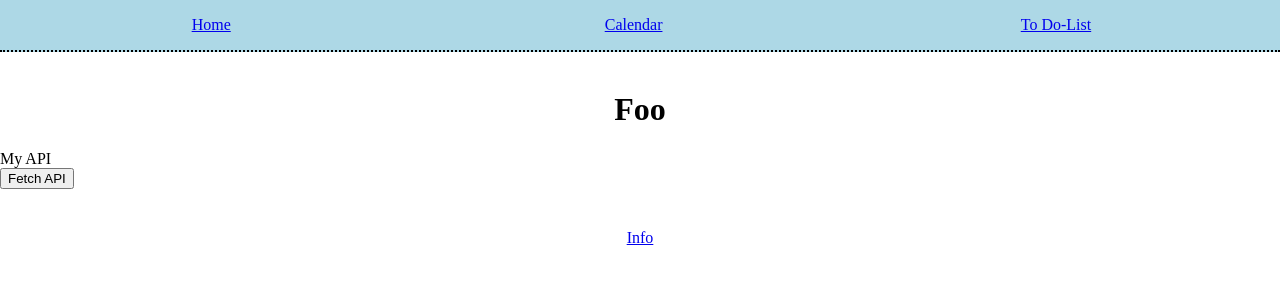
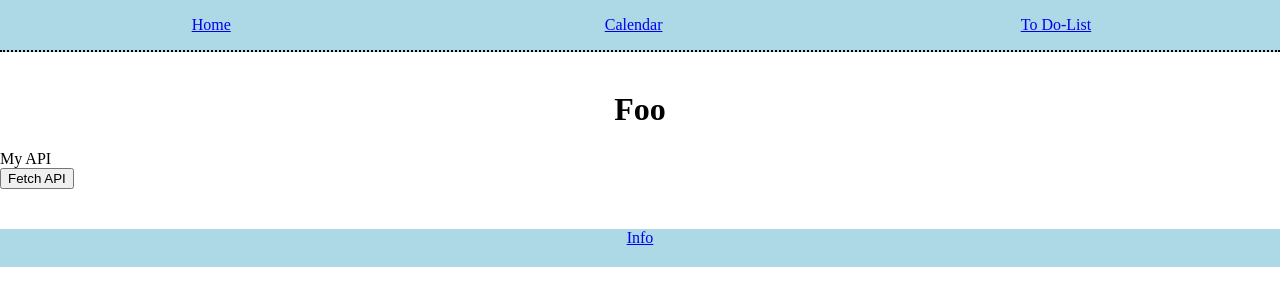
Before and after one commit to Smugliif/ReactCourseProject, a React (Create React App) app: page / in a window 1280 px wide. Shown: the top 306 px of the page. Built offline with nearby package versions, Linux system fonts and the light colour scheme.

Commit message:
Added info to info.js and changed pictures to comply with copyright

```diff
--- a/src/App.css
+++ b/src/App.css
@@ -32,6 +32,11 @@ ul {
 
 .infoview {
     text-align: center;
+}
+
+.infobutton {
+    text-align: center;
+    background-color: lightblue;
 }
 
 .App {
--- a/src/App.js
+++ b/src/App.js
@@ -46,7 +46,7 @@ function App() {
                     <Route path="/info" element={<InfoView />} />
                 </Routes>
             </div>
-            <div style={{ textAlign: "center" }}>
+            <div className="infobutton">
                 <Link to="/info">Info</Link>
             </div>
         </Router>
```
